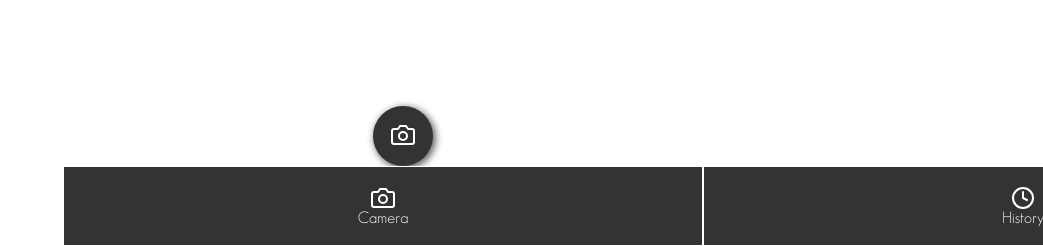
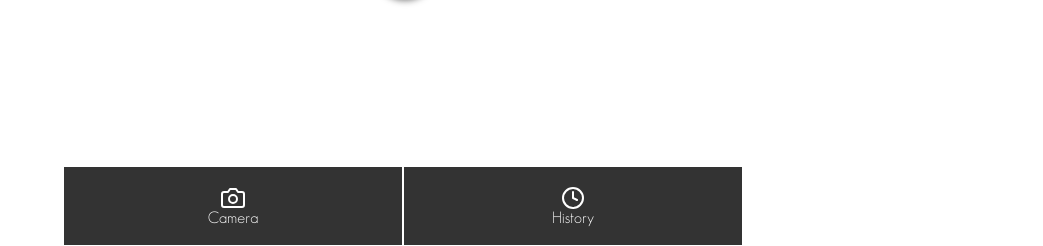
Before and after one commit to moigonzalez/pwa-barcode-scanner, a React app: page / in a window 1280 px wide. Shown: the part 554-800 px from the top of the page, without its empty margins (237-1280 px from the left). Built offline with nearby package versions, Linux system fonts and the light colour scheme.

Commit message:
Fixes initial state

```diff
--- a/src/components/cameraHandler/cameraHandler.css
+++ b/src/components/cameraHandler/cameraHandler.css
@@ -1,6 +1,5 @@
 .camera__enable {
   position: absolute;
-  bottom: 80px;
   left: 0;
   right: 0;
   margin: 0 auto;
--- a/src/components/footer/footer.css
+++ b/src/components/footer/footer.css
@@ -2,6 +2,7 @@
   display: flex;
   position: fixed;
   width: 100%;
+  max-width: 680px;
   bottom: 0;
   height: 80px;
 }
```
